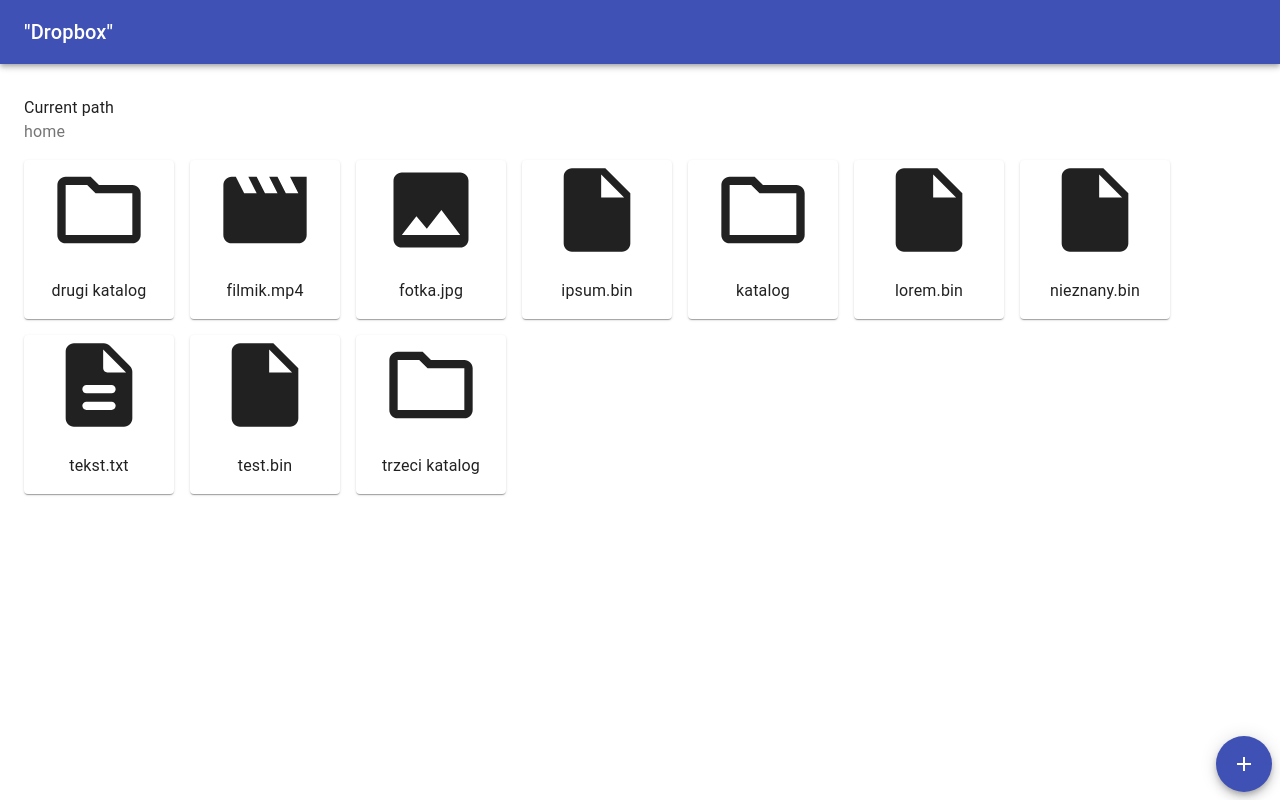
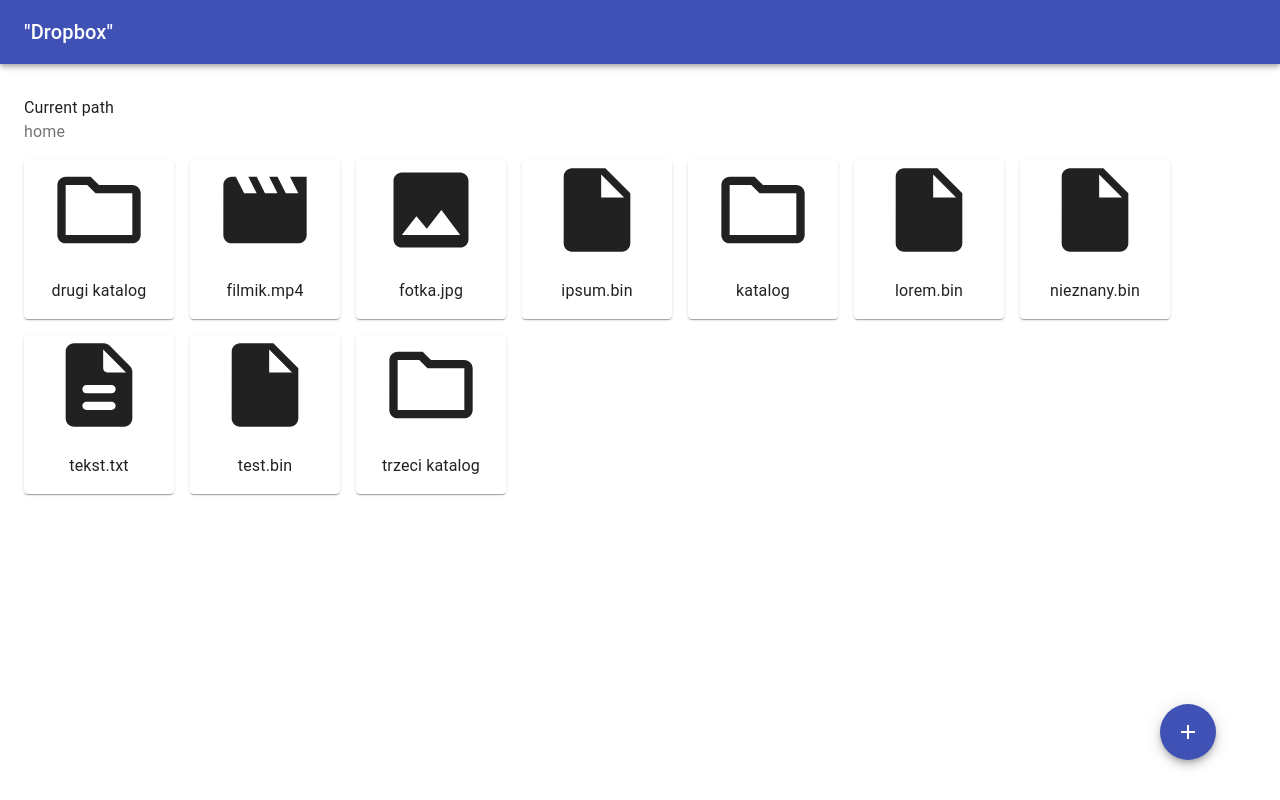
Before and after one commit to s18502/tin-dropbox, a React (Create React App) app: page / in a window 1280 px wide. Built offline with nearby package versions, Linux system fonts and the light colour scheme.

Commit message:
fix speed dial

```diff
--- a/src/SpeedDials.js
+++ b/src/SpeedDials.js
@@ -8,9 +8,9 @@ import CreateNewFolderIcon from '@material-ui/icons/CreateNewFolder';
 
 const useStyles = makeStyles(theme => ({
   wrapper: {
-    position: "absolute",
-    bottom: theme.spacing(1),
-    right: theme.spacing(1),
+    position: "fixed",
+    right: '5vw',
+    bottom: '5vh'
   },
   hiddenFileInput: {
     display: 'none'
```
